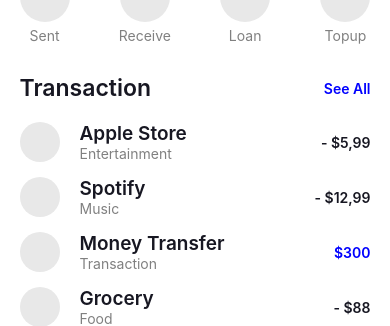
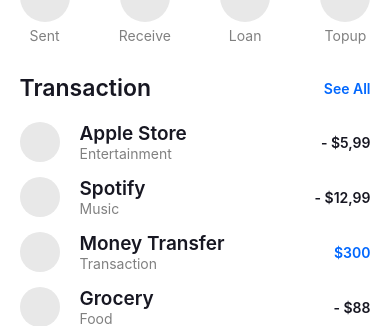
Before and after one commit to kodditor/rn-assignment5-11170189, a React Native app: screen /Home in a window 390 px wide. Shown: the part 383-709 px from the top of the page. Built offline with nearby package versions, Linux system fonts and the light colour scheme; some icons are missing.

Commit message:
Minor updates

```diff
--- a/pages/home.page.js
+++ b/pages/home.page.js
@@ -66,7 +66,7 @@
             <View style={{ marginTop: 30 }}>
                 <View style={{ display: 'flex', flexDirection: 'row', alignItems: 'center', justifyContent: 'space-between', marginBottom: 20 }}>
                     <Text style={{ color: themeContext.primaryColor, fontSize: 23, fontWeight: 600 }}>Transaction</Text>
-                    <Text style={{ color: 'blue', fontWeight: 600 }}>See All</Text>
+                    <Text style={{ color: '#0067fe', fontWeight: 600 }}>See All</Text>
                 </View>
                 <View>
                     <FlatList
@@ -87,7 +87,7 @@
                                         </View>
                                     </View>
                                     <Text style={{
-                                        ...( item.balance.startsWith('$') ? { color: 'blue' } : { color: themeContext.primaryColor }),
+                                        ...( item.balance.startsWith('$') ? { color: '#0067fe' } : { color: themeContext.primaryColor }),
                                         fontWeight: 600
                                      }} >{item.balance}</Text>
                                 </View>
```
